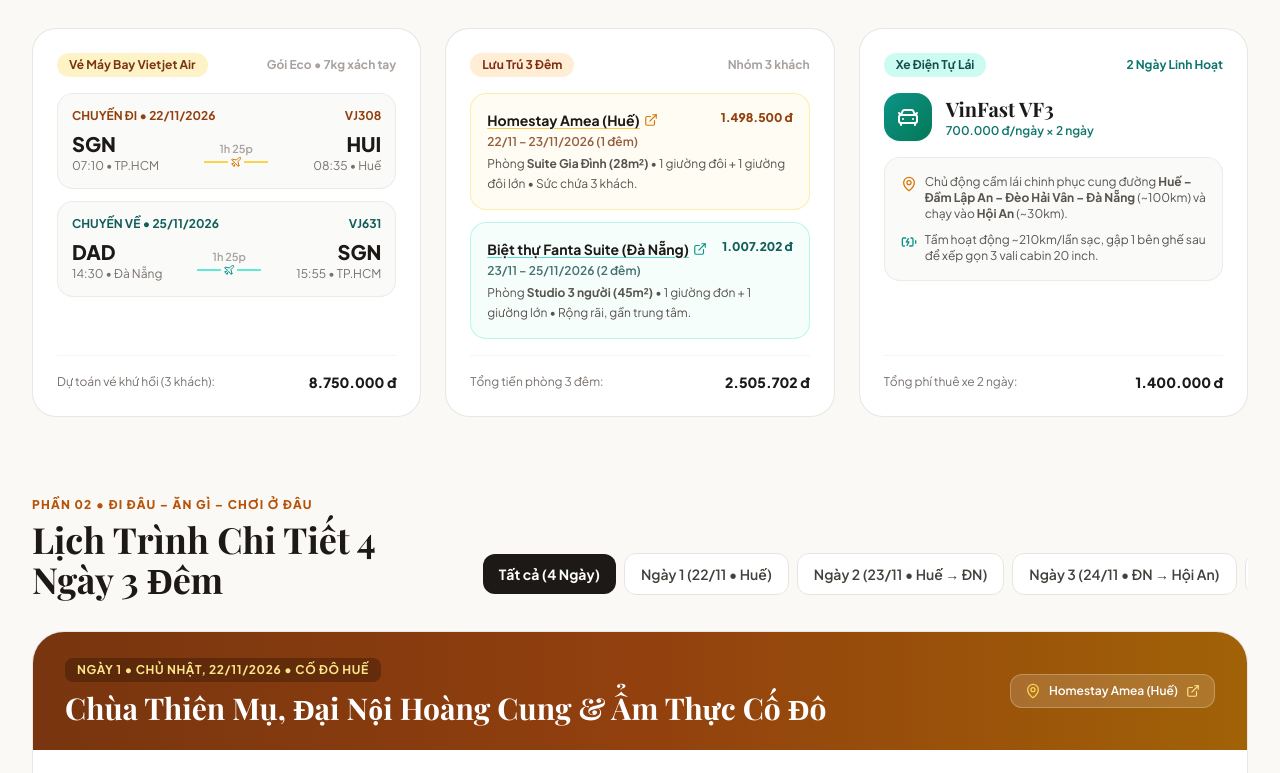
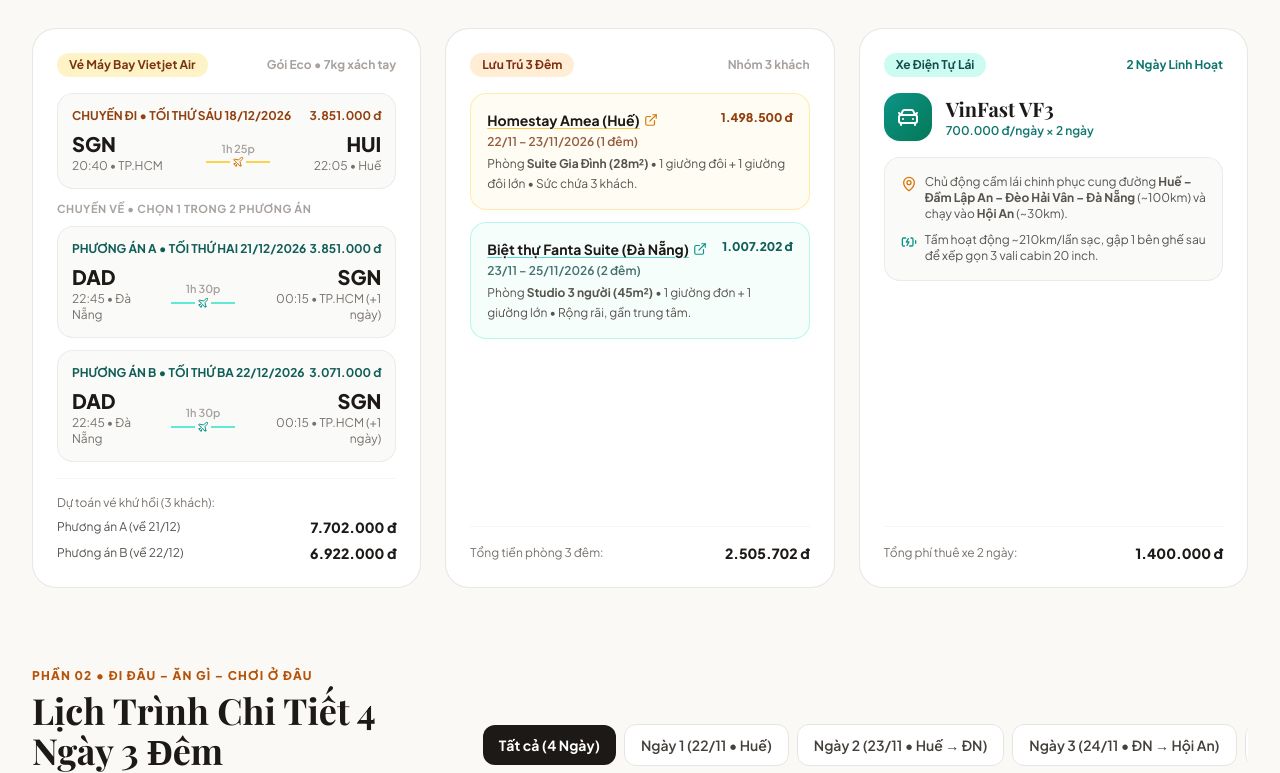
Before and after one commit to yemhouse/dulich, a plain HTML site: page index.html in a window 1280 px wide. Shown: the part 931-1704 px from the top of the page. Drawn offline with nearby package versions, Linux system fonts and the light colour scheme; a web font is replaced by a local one.

Commit message:
Update flights: depart 18/12, return 21/12 or 22/12
Co-Authored-By: Claude Sonnet 5.5 <noreply@anthropic.com>

```diff
--- a/index.html
+++ b/index.html
@@ -79,7 +79,7 @@
                     </div>
                     <div>
                         <span class="font-serif font-bold text-base sm:text-lg tracking-tight text-stone-900 block leading-none">Di Sản Miền Trung</span>
-                        <span class="text-[11px] font-bold text-amber-700 tracking-wider uppercase">22 – 25/11/2026</span>
+                        <span class="text-[11px] font-bold text-amber-700 tracking-wider uppercase">18/12 – 21 hoặc 22/12/2026</span>
                     </div>
                 </a>
 
@@ -97,7 +97,7 @@
 
                 <a href="#budget" class="hidden lg:inline-flex items-center gap-2 px-4 py-2 rounded-full bg-stone-900 hover:bg-amber-600 text-white text-xs font-bold transition-colors shrink-0">
                     <i data-lucide="wallet" class="w-3.5 h-3.5 text-amber-300"></i>
-                    <span>~4,22tr/người</span>
+                    <span>Vé bay ~2,3–2,6tr/người</span>
                 </a>
             </div>
         </div>
@@ -118,7 +118,7 @@
                 <div class="inline-flex flex-wrap items-center gap-2.5 px-4 py-2 rounded-2xl bg-stone-950/55 border border-white/20 backdrop-blur-md text-xs sm:text-sm font-semibold text-amber-200 mb-6 shadow-lg">
                     <span class="flex items-center gap-1.5 text-white font-bold">
                         <i data-lucide="calendar-days" class="w-4 h-4 text-amber-400"></i>
-                        22/11 – 25/11/2026 (4 Ngày 3 Đêm)
+                        Đi 18/12 • Về 21/12 hoặc 22/12/2026
                     </span>
                     <span class="text-white/40">•</span>
                     <span class="flex items-center gap-1.5 text-amber-200">
@@ -181,13 +181,13 @@
 
                         <div class="p-3.5 rounded-2xl bg-stone-50 border border-stone-200/70 mb-3">
                             <div class="flex items-center justify-between text-xs font-bold text-amber-800 mb-1.5">
-                                <span>CHUYẾN ĐI • 22/11/2026</span>
-                                <span>VJ308</span>
+                                <span>CHUYẾN ĐI • TỐI THỨ SÁU 18/12/2026</span>
+                                <span>3.851.000 đ</span>
                             </div>
                             <div class="flex items-center justify-between">
                                 <div>
                                     <p class="text-xl font-extrabold text-stone-900">SGN</p>
-                                    <p class="text-xs text-stone-500">07:10 • TP.HCM</p>
+                                    <p class="text-xs text-stone-500">20:40 • TP.HCM</p>
                                 </div>
                                 <div class="flex flex-col items-center px-2">
                                     <span class="text-[11px] font-semibold text-stone-400 mb-1">1h 25p</span>
@@ -197,37 +197,60 @@
                                 </div>
                                 <div class="text-right">
                                     <p class="text-xl font-extrabold text-stone-900">HUI</p>
-                                    <p class="text-xs text-stone-500">08:35 • Huế</p>
+                                    <p class="text-xs text-stone-500">22:05 • Huế</p>
                                 </div>
                             </div>
                         </div>
-
-                        <div class="p-3.5 rounded-2xl bg-stone-50 border border-stone-200/70">
+                        <p class="text-[11px] font-bold uppercase tracking-wider text-stone-400 mb-2 mt-1">Chuyến về • chọn 1 trong 2 phương án</p>
+                        <div class="p-3.5 rounded-2xl bg-stone-50 border border-stone-200/70 mb-3">
                             <div class="flex items-center justify-between text-xs font-bold text-teal-800 mb-1.5">
-                                <span>CHUYẾN VỀ • 25/11/2026</span>
-                                <span>VJ631</span>
+                                <span>PHƯƠNG ÁN A • TỐI THỨ HAI 21/12/2026</span>
+                                <span>3.851.000 đ</span>
                             </div>
                             <div class="flex items-center justify-between">
                                 <div>
                                     <p class="text-xl font-extrabold text-stone-900">DAD</p>
-                                    <p class="text-xs text-stone-500">14:30 • Đà Nẵng</p>
+                                    <p class="text-xs text-stone-500">22:45 • Đà Nẵng</p>
                                 </div>
                                 <div class="flex flex-col items-center px-2">
-                                    <span class="text-[11px] font-semibold text-stone-400 mb-1">1h 25p</span>
+                                    <span class="text-[11px] font-semibold text-stone-400 mb-1">1h 30p</span>
                                     <div class="w-16 h-[2px] bg-teal-300 flex items-center justify-center">
                                         <i data-lucide="plane" class="w-4 h-4 text-teal-600 bg-stone-50 px-0.5"></i>
                                     </div>
                                 </div>
                                 <div class="text-right">
                                     <p class="text-xl font-extrabold text-stone-900">SGN</p>
-                                    <p class="text-xs text-stone-500">15:55 • TP.HCM</p>
+                                    <p class="text-xs text-stone-500">00:15 • TP.HCM (+1 ngày)</p>
+                                </div>
+                            </div>
+                        </div>
+                        <div class="p-3.5 rounded-2xl bg-stone-50 border border-stone-200/70">
+                            <div class="flex items-center justify-between text-xs font-bold text-teal-800 mb-1.5">
+                                <span>PHƯƠNG ÁN B • TỐI THỨ BA 22/12/2026</span>
+                                <span>3.071.000 đ</span>
+                            </div>
+                            <div class="flex items-center justify-between">
+                                <div>
+                                    <p class="text-xl font-extrabold text-stone-900">DAD</p>
+                                    <p class="text-xs text-stone-500">22:45 • Đà Nẵng</p>
+                                </div>
+                                <div class="flex flex-col items-center px-2">
+                                    <span class="text-[11px] font-semibold text-stone-400 mb-1">1h 30p</span>
+                                    <div class="w-16 h-[2px] bg-teal-300 flex items-center justify-center">
+                                        <i data-lucide="plane" class="w-4 h-4 text-teal-600 bg-stone-50 px-0.5"></i>
+                                    </div>
+                                </div>
+                                <div class="text-right">
+                                    <p class="text-xl font-extrabold text-stone-900">SGN</p>
+                                    <p class="text-xs text-stone-500">00:15 • TP.HCM (+1 ngày)</p>
                                 </div>
                             </div>
                         </div>
                     </div>
-                    <div class="pt-4 mt-4 border-t border-stone-100 flex items-center justify-between text-xs">
-                        <span class="text-stone-500">Dự toán vé khứ hồi (3 khách):</span>
-                        <span class="font-extrabold text-stone-900 text-sm">8.750.000 đ</span>
+                    <div class="pt-4 mt-4 border-t border-stone-100 space-y-1.5 text-xs">
+                        <p class="text-stone-500 mb-1">Dự toán vé khứ hồi (3 khách):</p>
+                        <div class="flex items-center justify-between"><span class="text-stone-600">Phương án A (về 21/12)</span><span class="font-extrabold text-stone-900 text-sm">7.702.000 đ</span></div>
+                        <div class="flex items-center justify-between"><span class="text-stone-600">Phương án B (về 22/12)</span><span class="font-extrabold text-stone-900 text-sm">6.922.000 đ</span></div>
                     </div>
                 </div>
 
@@ -810,7 +833,7 @@
                 <span class="text-xs font-extrabold uppercase tracking-widest text-amber-700 block mb-1.5">Phần 03 • Dự toán minh bạch</span>
                 <h2 class="font-serif text-3xl sm:text-4xl font-bold text-stone-900 mb-3">Bảng Chia Tiền Chi Phí Cố Định</h2>
                 <p class="text-sm sm:text-base text-stone-600">
-                    Toàn bộ chi phí cố định (vé bay khứ hồi, Homestay Amea 1 đêm, Biệt thự Fanta Suite 2 đêm, thuê xe VF3 2 ngày) đã chốt, chia đều cho 3 người.</p>
+                    Vé máy bay đã cập nhật theo lịch mới (đi tối 18/12, về tối 21/12 hoặc 22/12). Chi phí phòng và thuê xe đang chờ chốt lại theo số đêm mới.</p>
             </div>
 
             <div class="grid grid-cols-1 lg:grid-cols-12 gap-8 items-start">
@@ -826,9 +849,9 @@
                             <div class="py-3 flex items-center justify-between gap-4">
                                 <div>
                                     <p class="font-bold text-stone-900">Vé máy bay khứ hồi Vietjet (3 người)</p>
-                                    <p class="text-xs text-stone-500">VJ308 22/11 • VJ631 25/11</p>
+                                    <p class="text-xs text-stone-500">Đi 18/12 (3.851.000 đ) • Về 21/12 (3.851.000 đ) hoặc 22/12 (3.071.000 đ)</p>
                                 </div>
-                                <span class="font-bold text-stone-900 whitespace-nowrap">8.750.000 đ</span>
+                                <span class="font-bold text-stone-900 whitespace-nowrap text-right">7.702.000 đ<br><span class="text-xs font-semibold text-stone-500">hoặc 6.922.000 đ</span></span>
                             </div>
                             <div class="py-3 flex items-center justify-between gap-4">
                                 <div>
@@ -862,17 +885,23 @@
                     </div>
 
                     <div class="p-5 rounded-2xl bg-gradient-to-br from-amber-400 via-amber-500 to-orange-500 text-stone-950 shadow-lg mb-5">
-                        <p class="text-xs font-extrabold uppercase tracking-wider text-stone-900/80 mb-1">Tổng Cố Định (Vé bay + Phòng + Xe VF3)</p>
-                        <p class="text-3xl sm:text-4xl font-extrabold tracking-tight">12.655.702 đ</p>
-                        <div class="mt-3.5 pt-3.5 border-t border-stone-950/15 flex items-center justify-between gap-2">
-                            <span class="text-xs font-extrabold text-stone-900">Chia bình quân mỗi người:</span>
-                            <span class="text-lg sm:text-xl font-extrabold bg-stone-950 text-amber-300 px-3.5 py-1 rounded-xl">4.218.567 đ</span>
+                        <p class="text-xs font-extrabold uppercase tracking-wider text-stone-900/80 mb-1">Vé máy bay khứ hồi (3 người)</p>
+                        <p class="text-3xl sm:text-4xl font-extrabold tracking-tight">6.922.000 – 7.702.000 đ</p>
+                        <div class="mt-3.5 pt-3.5 border-t border-stone-950/15 space-y-2">
+                            <div class="flex items-center justify-between gap-2">
+                                <span class="text-xs font-extrabold text-stone-900">Về 21/12 • mỗi người:</span>
+                                <span class="text-base sm:text-lg font-extrabold bg-stone-950 text-amber-300 px-3.5 py-1 rounded-xl">2.567.333 đ</span>
+                            </div>
+                            <div class="flex items-center justify-between gap-2">
+                                <span class="text-xs font-extrabold text-stone-900">Về 22/12 • mỗi người:</span>
+                                <span class="text-base sm:text-lg font-extrabold bg-stone-950 text-amber-300 px-3.5 py-1 rounded-xl">2.307.333 đ</span>
+                            </div>
                         </div>
                     </div>
 
                     <p class="text-xs text-stone-400 leading-relaxed flex items-start gap-2">
                         <i data-lucide="info" class="w-4 h-4 text-amber-400 shrink-0 mt-0.5"></i>
-                        <span>Khoản cố định ~4,22 triệu/người, thu trước để thanh toán các đặt chỗ. Chưa gồm ăn uống và vé tham quan.</span>
+                        <span>Phòng và xe VF3 sẽ được cập nhật theo lịch bay mới. Chưa gồm ăn uống và vé tham quan.</span>
                     </p>
                 </div>
             </div>
@@ -911,7 +940,7 @@
                 <i data-lucide="compass" class="w-5 h-5 text-amber-400"></i>
                 <span>Hành Trình Di Sản Miền Trung 2026</span>
             </div>
-            <p>Huế – Đà Nẵng – Hội An • 4 Ngày 3 Đêm (22/11 – 25/11/2026) • Nhóm 3 Người Lớn</p>
+            <p>Huế – Đà Nẵng – Hội An • Đi 18/12, về 21/12 hoặc 22/12/2026 • Nhóm 3 Người Lớn</p>
         </div>
     </footer>
 
```
